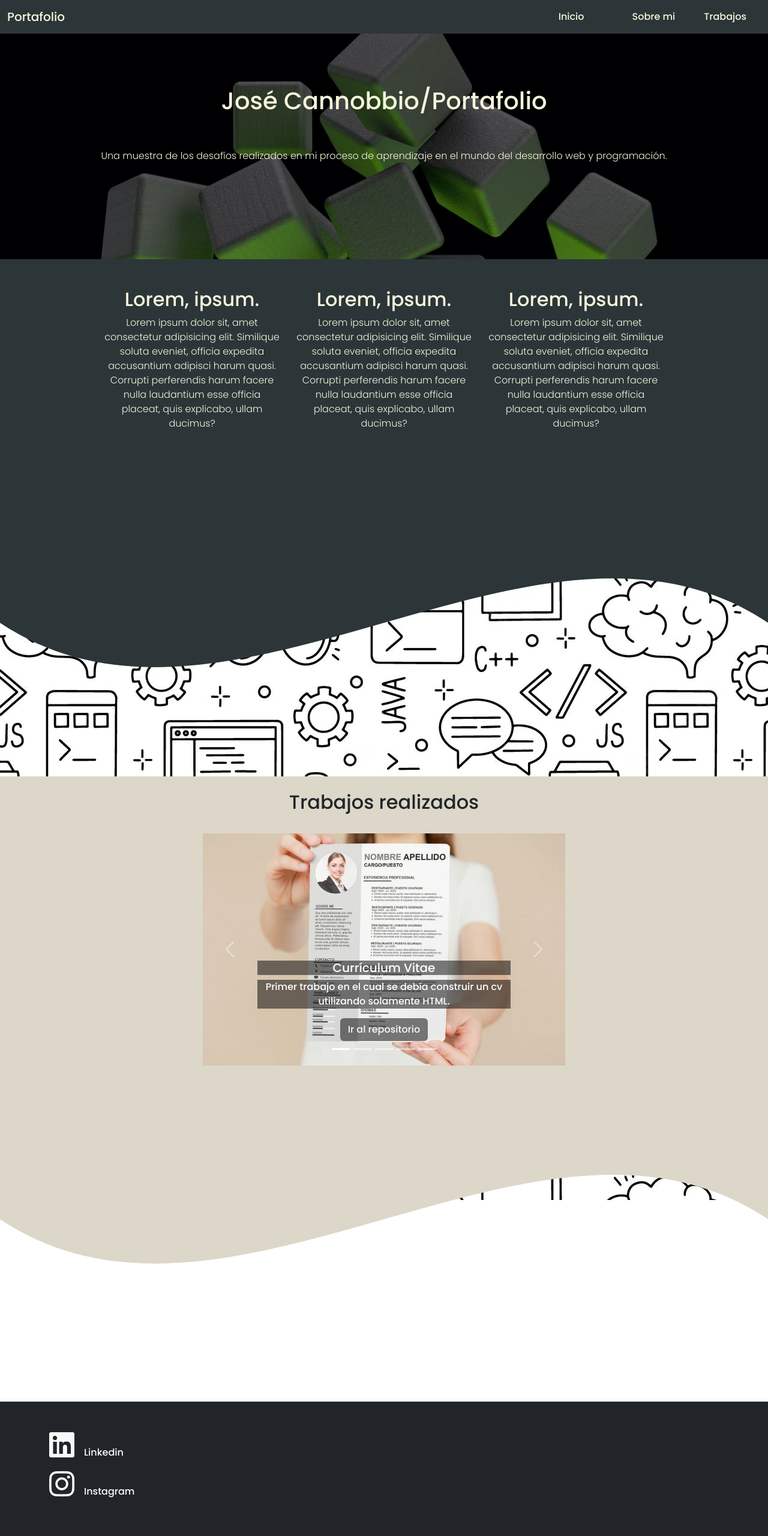
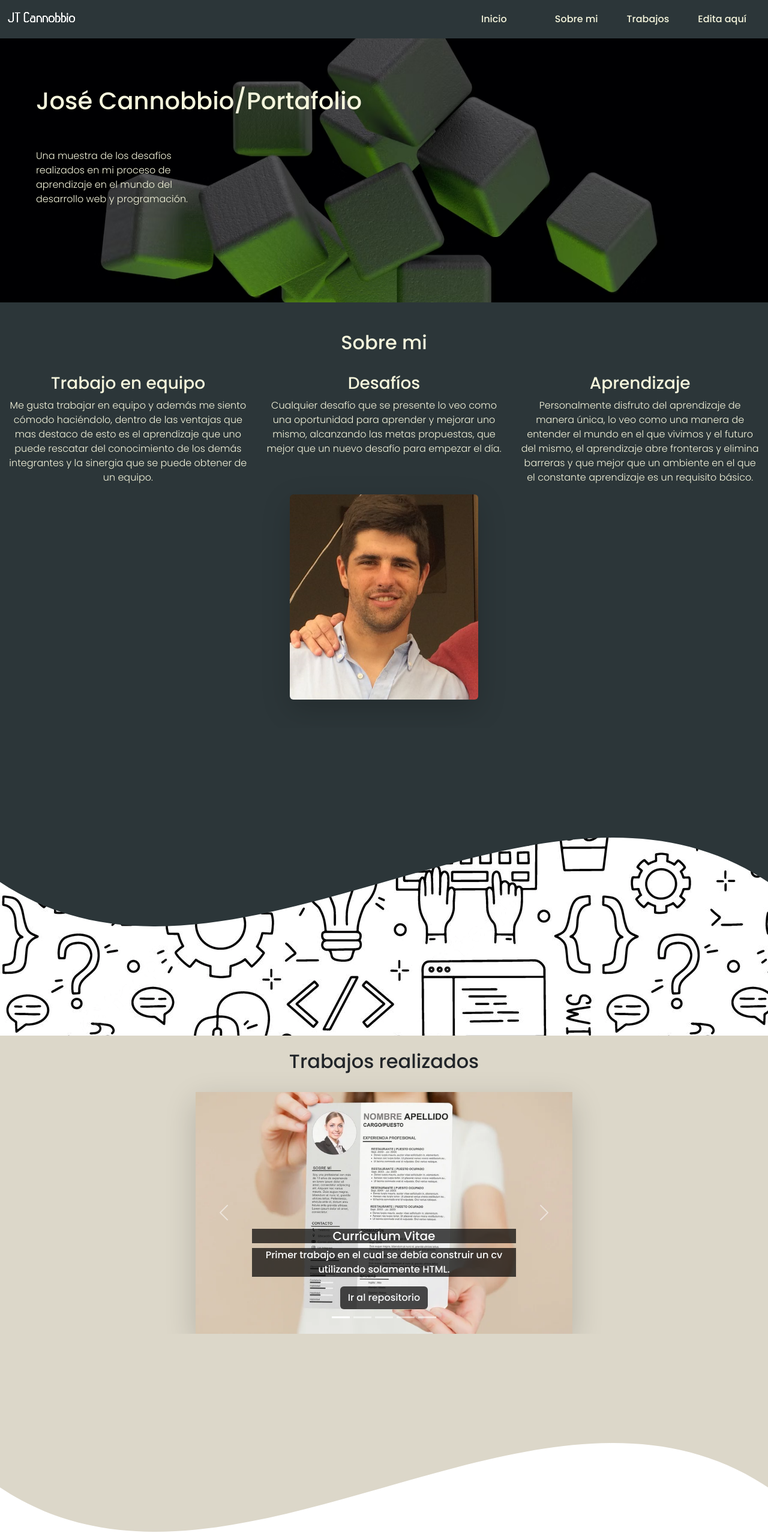
Before and after one commit to jtca94/primer-portafolio, a plain HTML site: page index.html in a window 1280 px wide. Shown: the top 2560 px of the page at 60% size. Drawn offline with nearby package versions, Linux system fonts and the light colour scheme.

Commit message:
version final

```diff
--- a/assets/css/style.css
+++ b/assets/css/style.css
@@ -33,7 +33,7 @@ body{
     background-color: #FFf;
 }
 .bg4{
-    background-color: rgba(0, 0, 0, 0.5);
+    background-color: rgba(0, 0, 0, 0.7);
 }
 svg{
     display: inline-block;
@@ -49,7 +49,6 @@ svg{
     vertical-align: middle;
     overflow: hidden;
   }
-
 .bgimg1{
     background-image: url(../imgs/back1.avif);
     background-size: cover;
@@ -58,7 +57,6 @@ svg{
 .w50{
     width: 50%;
 }
-
 @media (max-width: 1050px) {
     .w50 {
         width: 100%;
--- a/index.html
+++ b/index.html
@@ -15,7 +15,9 @@
 <body class="imgbg">
     <nav class="navbar fixed-top justify-content-end navbar-expand-sm bgNav">
         <div class="container-fluid">
-          <a class="navbar-brand beige" href="#">Portafolio</a>
+          <a class="navbar-brand" href="#top">
+            <img src="assets/imgs/Logo.png" class="img-fluid w-50">
+        </a>
           <button class="navbar-toggler" type="button" data-bs-toggle="collapse" data-bs-target="#navbarSupportedContent" aria-controls="navbarSupportedContent" aria-expanded="false" aria-label="Toggle navigation">
             <span class="navbar-toggler-icon"></span>
           </button>
@@ -30,36 +32,42 @@
               <li class="nav-item mx-3">
                 <a class="nav-link beige" href="#3">Trabajos</a>
               </li>
+              <li class="nav-item mx-3">
+                <a class="nav-link beige" href="edit.html">Edita aquí</a>
+              </li>
             </ul>
           </div>
         </div>
     </nav>
     <header id="1" class="container-fluid bgimg1 mx-auto py-5">
       <div class=" p-5">
-        <h1 class="beige text-center py-5 fw-500">José Cannobbio/Portafolio</h1>
-        <p class="beige text-center pb-5 fw-300">Una muestra de los desafíos realizados en mi proceso de aprendizaje en el mundo del desarrollo web y programación.</p>
+        <h1 class="beige py-5 fw-500">José Cannobbio/Portafolio</h1>
+        <p class="beige pb-5 col-lg-3 col-md-6 fw-300">Una muestra de los desafíos realizados en mi proceso de aprendizaje en el mundo del desarrollo web y programación.</p>
       </div>
     </header>
     <main>
         <article id="2" class="container-fluid py-5 bg1">
+          <h2 class="beige text-center fw-500 pb-4">Sobre mi</h2>
             <section class="row justify-content-center">
-                <div class="col-12 col-md-3">
-                    <h2 class="beige text-center">Lorem, ipsum.</h2>
-                    <p class="beige text-center fw-300">Lorem ipsum dolor sit, amet consectetur adipisicing elit. Similique soluta eveniet, officia expedita accusantium adipisci harum quasi. Corrupti perferendis harum facere nulla laudantium esse officia placeat, quis explicabo, ullam ducimus?
+                <div class="col-12 col-md-4">
+                    <h3 class="beige text-center">Trabajo en equipo</h3>
+                    <p class="beige text-center fw-300">Me gusta trabajar en equipo y además me siento cómodo haciéndolo, dentro de las ventajas que mas destaco de esto es el aprendizaje que uno puede rescatar del conocimiento de los demás integrantes y la sinergia que se puede obtener de un equipo.
                     </p>
                 </div>
-                <div class="col-12 col-md-3">
-                    <h2 class="beige text-center">Lorem, ipsum.</h2>
-                    <p class="beige text-center fw-300">Lorem ipsum dolor sit, amet consectetur adipisicing elit. Similique soluta eveniet, officia expedita accusantium adipisci harum quasi. Corrupti perferendis harum facere nulla laudantium esse officia placeat, quis explicabo, ullam ducimus?
+                <div class="col-12 col-md-4">
+                    <h3 class="beige text-center">Desafíos</h3>
+                    <p class="beige text-center fw-300">Cualquier desafío que se presente lo veo como una oportunidad para aprender y mejorar uno mismo, alcanzando las metas propuestas, que mejor que un nuevo desafío para empezar el día.
                     </p>
                 </div>
-                <div class="col-12 col-md-3">
-                    <h2 class="beige text-center">Lorem, ipsum.</h2>
-                    <p class="beige text-center fw-300">Lorem ipsum dolor sit, amet consectetur adipisicing elit. Similique soluta eveniet, officia expedita accusantium adipisci harum quasi. Corrupti perferendis harum facere nulla laudantium esse officia placeat, quis explicabo, ullam ducimus?
+                <div class="col-12 col-md-4">
+                    <h3 class="beige text-center">Aprendizaje</h3>
+                    <p class="beige text-center fw-300">Personalmente disfruto del aprendizaje de manera única, lo veo como una manera de entender el mundo en el que vivimos y el futuro del mismo, el aprendizaje abre fronteras y elimina barreras y que mejor que un ambiente en el que el constante aprendizaje es un requisito básico.
                     </p>
                 </div>
-
             </section>
+            <div class="text-center">
+            <img class="rounded shadow-lg w-25" src="assets/imgs/Yo.png" alt="foto yo">
+          </div>
         </article>
         <div class="containerwave">
           <svg viewBox="0 0 500 500" preserveAspectRatio="xMinYMin meet">
@@ -68,7 +76,7 @@
         </div>
         <article id="3" class="container-fluid bg2 mt-0">
           <h2 class="text-center fw-500 py-4">Trabajos realizados</h2>
-          <div class="container w50">
+          <div class="container w50 shadow-lg px-0">
             <div id="carouselExampleCaptions" class="carousel slide" data-bs-ride="false">
               <div class="carousel-indicators">
                 <button type="button" data-bs-target="#carouselExampleCaptions" data-bs-slide-to="0" class="active" aria-current="true" aria-label="Slide 1"></button>
@@ -91,7 +99,7 @@
                   <div class="carousel-caption d-md-block">
                     <h5 class="bg4">Landing page</h5>
                     <p class="bg4">Desafío en el que se debía crear un landing page agregando elemtos básicos de CSS.</p>
-                    <a target="_blank" href="https://jtca94.github.io/Desafio1/" class="btn text-light align-text-bottom bg4">Ir al repositorio</a>
+                    <a target="_blank" href="https://jtca94.github.io/Desafio2/" class="btn text-light align-text-bottom bg4">Ir al repositorio</a>
                   </div>
                 </div>
                 <div class="carousel-item">
@@ -99,7 +107,7 @@
                   <div class="carousel-caption d-md-block">
                     <h5 class="bg4">Iguana page</h5>
                     <p class="bg4">Creación de una página web sobre iguanas, basado en una maqueta utilizando HTML y CSS con la finalidad de crear elementos de bloque e inline-block.</p>
-                    <a target="_blank" href="https://jtca94.github.io/Desafio1/" class="btn text-light align-text-bottom bg4">Ir al repositorio</a>
+                    <a target="_blank" href="https://jtca94.github.io/Desafio3/" class="btn text-light align-text-bottom bg4">Ir al repositorio</a>
                   </div>
 
                 </div>
@@ -108,7 +116,7 @@
                   <div class="carousel-caption d-md-block">
                     <h5 class="bg4">Cupón page</h5>
                     <p class="bg4">Página creada a partir de bootstrap 5 utilizando tarjetas y elementos de este framework en base a una maqueta prediseñada.</p>
-                    <a target="_blank" href="https://jtca94.github.io/Desafio1/" class="btn text-light align-text-bottom bg4">Ir al repositorio</a>
+                    <a target="_blank" href="https://jtca94.github.io/Desafio4/" class="btn text-light align-text-bottom bg4">Ir al repositorio</a>
                   </div>
                 </div>
                 <div class="carousel-item">
@@ -116,7 +124,7 @@
                   <div class="carousel-caption d-md-block">
                     <h5 class="bg4">GitHub</h5>
                     <p class="bg4">Trabajo con otros repositorios utilizando técnicas como fork, add, commit y push.</p>
-                    <a target="_blank" href="https://jtca94.github.io/Desafio1/" class="btn text-light align-text-bottom bg4">Ir al repositorio</a>
+                    <a target="_blank" href="https://jtca94.github.io/fdsw-github/" class="btn text-light align-text-bottom bg4">Ir al repositorio</a>
                   </div>
                 </div>
               </div>
@@ -140,16 +148,17 @@
     <footer class="mt-5 bg-dark">
       <div class="container">
 
-          <p class="text-light col-6 pt-5"><i class="fa-brands fa-linkedin fa-3x pe-3"></i>Linkedin</p>
+        <a class="text-decoration-none" href="https://www.linkedin.com/in/jos%C3%A9-tom%C3%A1s-cannobbio-%C3%A1lvarez-0607371a4/"><p class="text-light col-6 pt-5"><i class="fa-brands fa-linkedin fa-3x pe-3"></i>Linkedin</p></a>
 
 
 
-          <p class="text-light col-6"><i class="fa-brands fa-instagram fa-3x pe-3"></i>Instagram</p>
+        <a class="text-decoration-none" href="https://www.instagram.com/jtcannobbio/"><p class="text-light col-6"><i class="fa-brands fa-instagram fa-3x pe-3"></i>Instagram</p>
+        </a>
 
 
 
       </div>
-      <h2 class="text-light py-5 fw-100 text-center">Todos los derechos reservados 2022.</h2>
+      <h5 class="text-light py-5 fw-100 text-center">Gracias por visitar, mas información de contacto próximamente.</h5>
     </footer>
 
 
```
Also changed, not shown: edit.html (added, +15 -0 lines), assets/imgs/Logo.png (added), assets/imgs/Yo.png (added).
